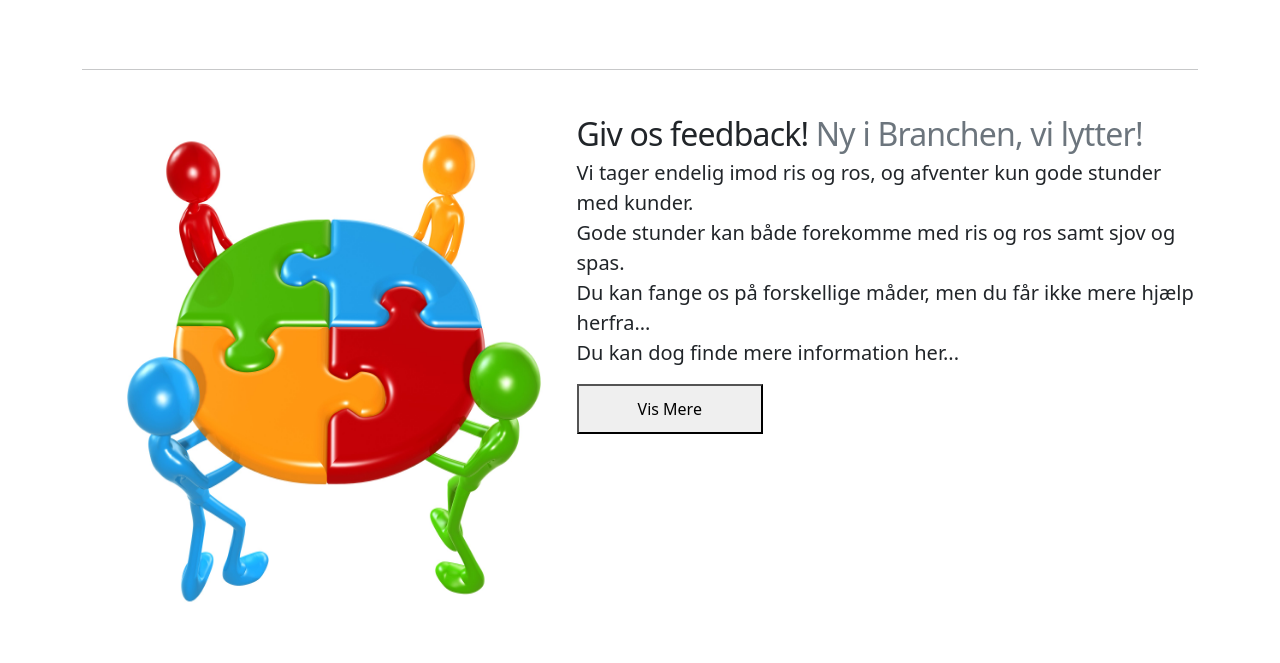
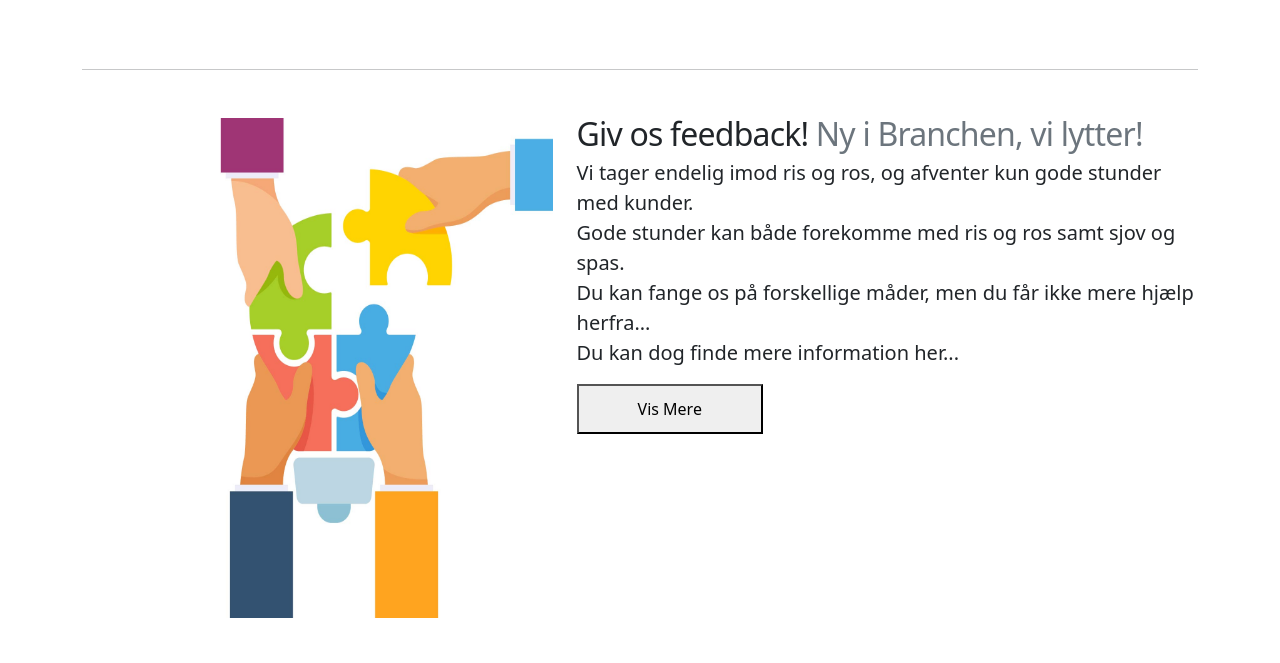
Before and after one commit to JamJohRas/CC, a website: page index.html in a window 1280 px wide. Shown: the part 1088-1751 px from the top of the page. Drawn offline with Linux system fonts and the light colour scheme; files whose address does not match are found by name.

Commit message:
Featurette picture v2

```diff
--- a/index.html
+++ b/index.html
@@ -144,7 +144,7 @@
             <button style="width: 30%; min-width: 20%; height: 10%;">Vis Mere</button>
         </div>
         <div class="col-md-5 order-md-1">
-            <img src="images/TeamWork.webp" class="featurette-image img-fluid mx-auto" style="width: 500px; height: 500px;" alt="">
+            <img src="images/TeamWork2.webp" class="featurette-image img-fluid mx-auto" style="width: 500px; height: 500px;" alt="">
         </div>
     </div>
 
```
